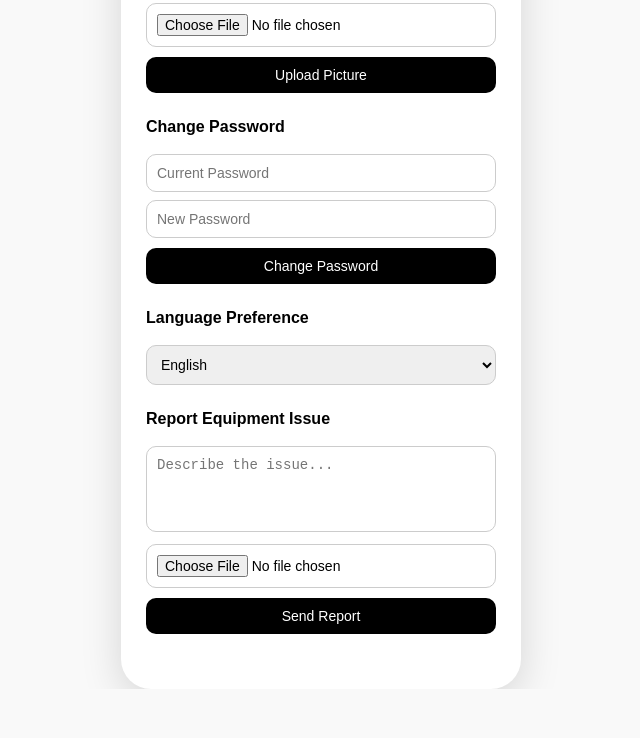
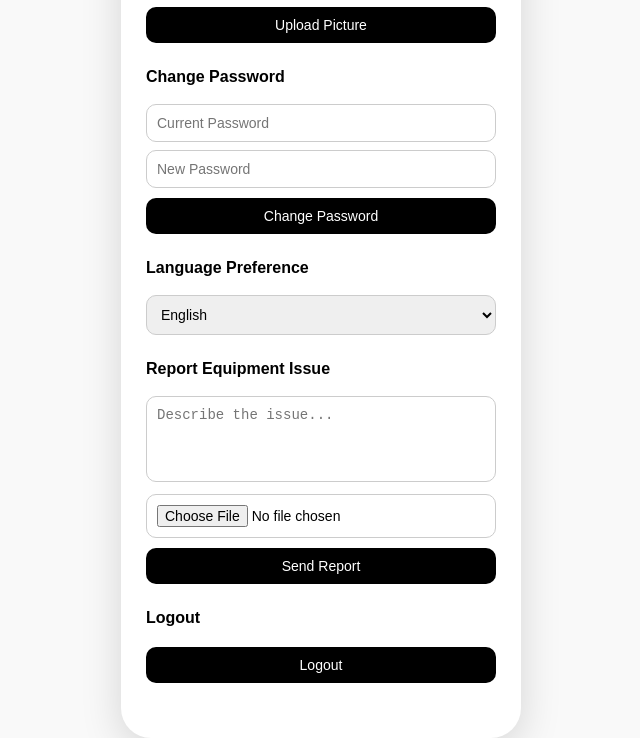
Before and after one commit to JenDacres/CapstoneProject, a plain HTML site: page member_settings.html in a window 1280 px wide. Shown: the part 122-860 px from the top of the page, without its empty margins (319-959 px from the left). Before the commit the page ends 811 px from the top, so only its background shows below. Drawn offline with Linux system fonts and the light colour scheme.

Commit message:
Update member_settings.html

```diff
--- a/member_settings.html
+++ b/member_settings.html
@@ -52,6 +52,11 @@
         <button type="submit" data-i18n="sendReport">Send Report</button>
       </form>
     </section>
+
+    <section>
+      <h3 data-i18n="logout" style="text-transform: none;">Logout</h3>
+      <button onclick="logout()" data-i18n="logout">Logout</button>
+    </section>
   </div>
 
   <script src="member_settings.js" defer></script>
```
